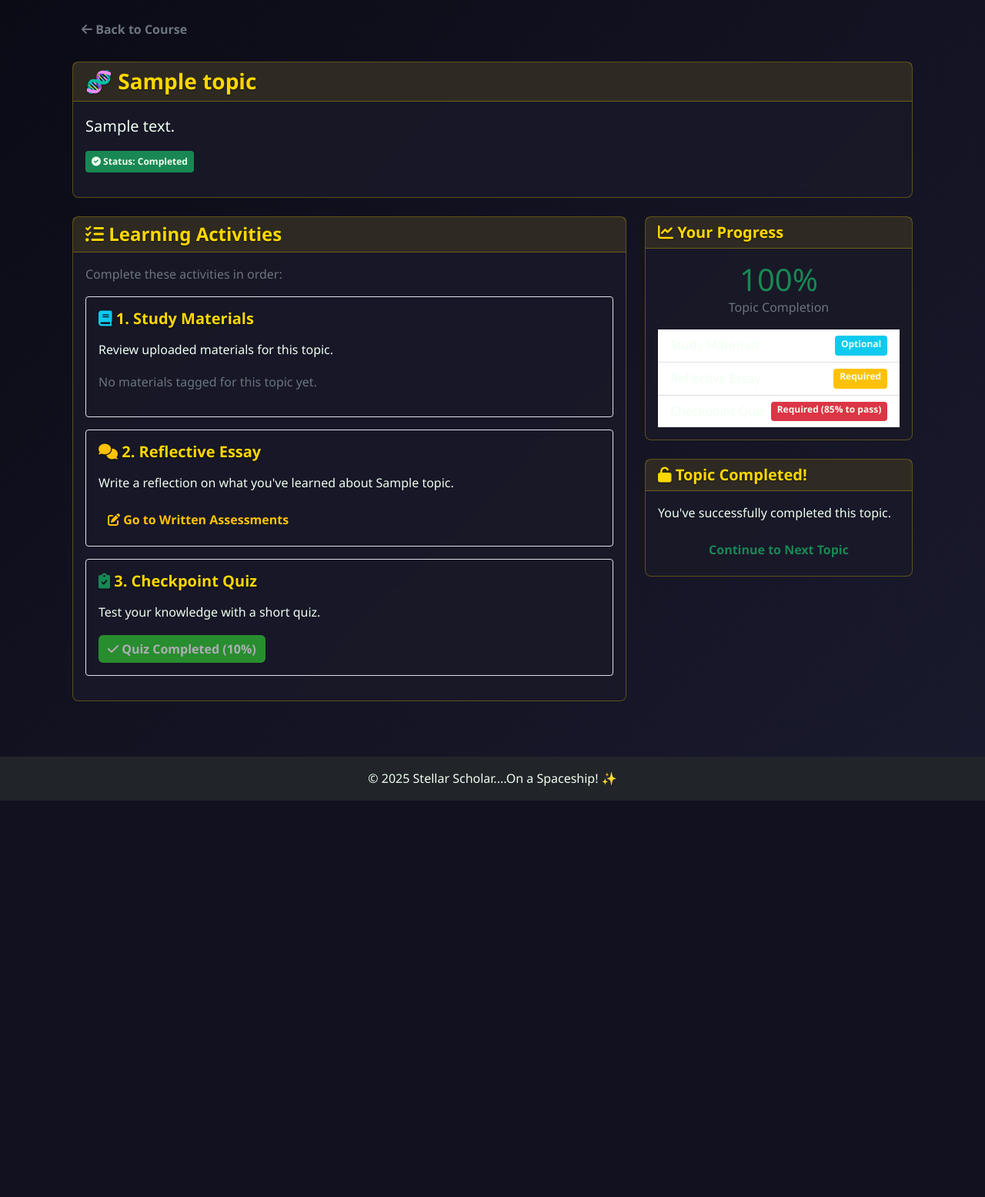
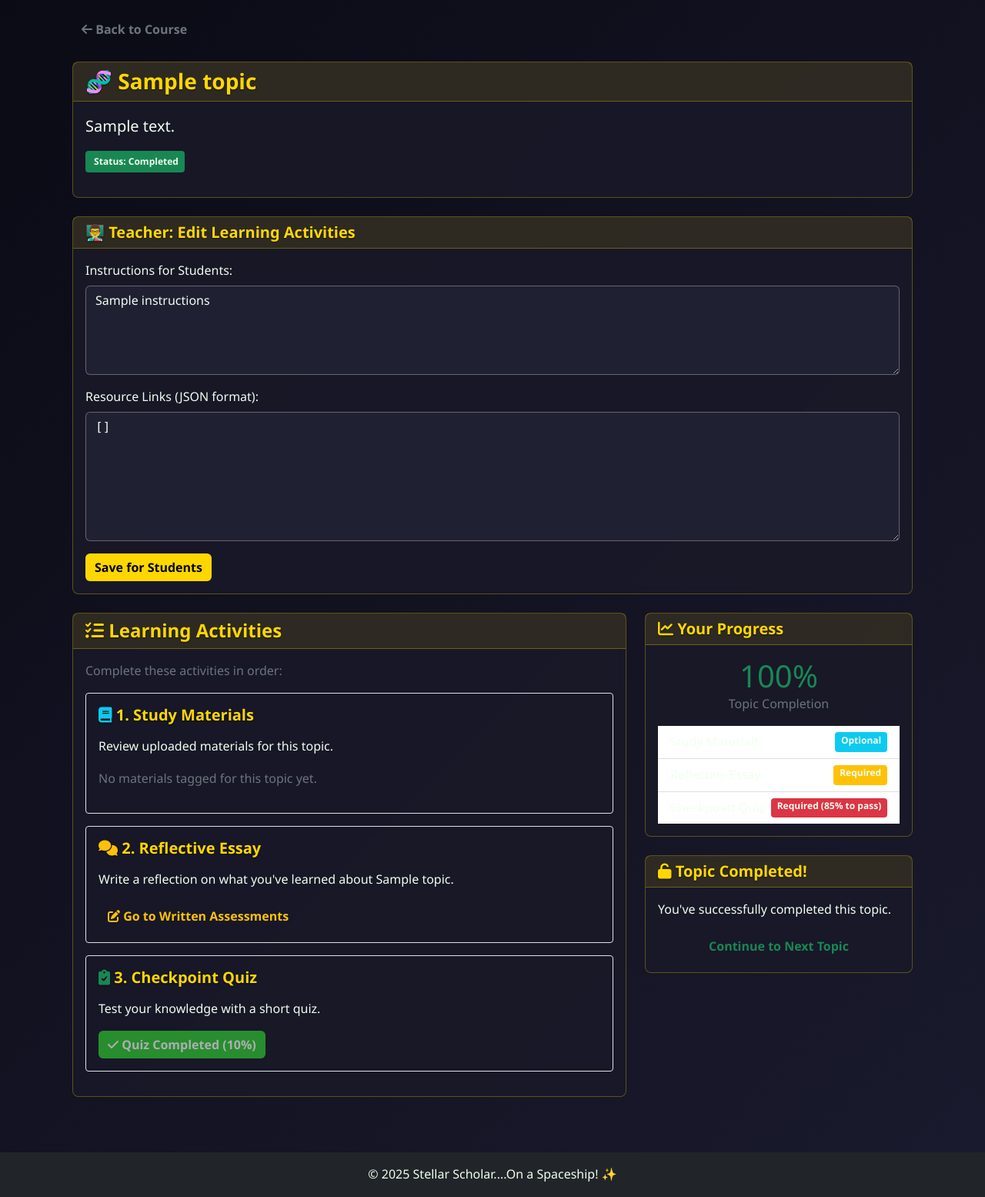
Before and after one commit to siriusbrak7/stellar-scholar, a Flask app: template templates/topic_detail.html in a window 1280 px wide. Shown: the part 187-1742 px from the top of the page at 77% size. Before the commit the page ends 1227 px from the top, so only its background shows below. Run offline with Flask 3, Linux system fonts and the light colour scheme; the visitor is signed in with stand-in values (Sample User, id 1); the template is opened without the code that fills it: most values are stand-ins (such as "Sample title", 1, 10 or a date in 2020).

Commit message:
Add teacher edit section to biology course topics

```diff
--- a/templates/topic_detail.html
+++ b/templates/topic_detail.html
@@ -19,13 +19,57 @@
 
             <!-- Progress Badge -->
             <div class="mb-3">
-                <span class="badge {% if progress.status == 'completed' %}bg-success{% elif progress.status == 'in_progress' %}bg-warning{% else %}bg-secondary{% endif %} p-2">
-                    <i class="fas fa-{% if progress.status == 'completed' %}check-circle{% elif progress.status == 'in_progress' %}spinner{% else %}clock{% endif %}"></i>
+                <span class="badge
+                    {% if progress.status == 'completed' %}bg-success
+                    {% elif progress.status == 'in_progress' %}bg-warning
+                    {% else %}bg-secondary{% endif %} p-2">
+                    <i class="fas fa-
+                        {% if progress.status == 'completed' %}check-circle
+                        {% elif progress.status == 'in_progress' %}spinner
+                        {% else %}clock{% endif %}">
+                    </i>
                     Status: {{ progress.status|replace('_', ' ')|title }}
                 </span>
             </div>
         </div>
     </div>
+
+    <!-- ------------------------------------------------------------ -->
+    <!--            TEACHER EDIT SECTION (INSERTED HERE)             -->
+    <!-- ------------------------------------------------------------ -->
+    {% if session.role == 'teacher' %}
+    <div class="card mb-4 border-warning">
+        <div class="card-header bg-warning text-dark">
+            <h5 class="mb-0">👨‍🏫 Teacher: Edit Learning Activities</h5>
+        </div>
+        <div class="card-body">
+            <form method="POST" action="{{ url_for('update_topic_activities', topic_id=topic.id) }}">
+                <div class="mb-3">
+                    <label class="form-label">Instructions for Students:</label>
+                    <textarea name="instructions" class="form-control" rows="4">{{ topic.learning_activities.instructions if topic.learning_activities else '' }}</textarea>
+                </div>
+
+                <div class="mb-3">
+                    <label class="form-label">Resource Links (JSON format):</label>
+                    <textarea name="resources_json" class="form-control" rows="6" style="font-family: monospace;">{{
+                        topic.learning_activities.links|tojson(indent=2)
+                        if topic.learning_activities and topic.learning_activities.links
+                        else '[]'
+                    }}</textarea>
+                </div>
+
+                <button type="submit" class="btn btn-warning">Save for Students</button>
+            </form>
+        </div>
+    </div>
+    {% endif %}
+
+    <!-- ------------------------------------------------------------ -->
+    <!--                    STUDENT VIEW SECTION                     -->
+    <!-- ------------------------------------------------------------ -->
+    {% if session.role == 'student' %}
+    <!-- (Student-only sections continue normally below…) -->
+    {% endif %}
 
     <!-- Learning Activities -->
     <div class="row">
@@ -42,17 +86,21 @@
                     <div class="activity-item p-3 mb-3 border rounded">
                         <h5><i class="fas fa-book text-info"></i> 1. Study Materials</h5>
                         <p>Review uploaded materials for this topic.</p>
+
                         {% if materials %}
                         <div class="list-group mt-2">
                             {% for material in materials|selectattr('tags', 'equalto', topic.title|lower) %}
                             <a href="{{ url_for('student_materials') }}" class="list-group-item list-group-item-action">
-                                <i class="fas fa-file-{% if material.material_type == 'video' %}video{% else %}alt{% endif %}"></i>
+                                <i class="fas fa-file-
+                                    {% if material.material_type == 'video' %}video{% else %}alt{% endif %}">
+                                </i>
                                 {{ material.title }}
                             </a>
                             {% else %}
                             <p class="text-muted">No materials tagged for this topic yet.</p>
                             {% endfor %}
                         </div>
+
                         {% else %}
                         <p><strong>Instructions:</strong></p>
                         <ol>
@@ -77,6 +125,7 @@
                     <div class="activity-item p-3 mb-3 border rounded">
                         <h5><i class="fas fa-clipboard-check text-success"></i> 3. Checkpoint Quiz</h5>
                         <p>Test your knowledge with a short quiz.</p>
+
                         {% if progress.status == 'completed' %}
                         <button class="btn btn-success disabled">
                             <i class="fas fa-check"></i> Quiz Completed ({{ progress.checkpoint_score }}%)
@@ -99,8 +148,13 @@
                 </div>
                 <div class="card-body">
                     <div class="text-center mb-3">
-                        <div class="display-6 {% if progress.status == 'completed' %}text-success{% elif progress.status == 'in_progress' %}text-warning{% else %}text-secondary{% endif %}">
-                            {% if progress.status == 'completed' %}100%{% elif progress.status == 'in_progress' %}50%{% else %}0%{% endif %}
+                        <div class="display-6
+                            {% if progress.status == 'completed' %}text-success
+                            {% elif progress.status == 'in_progress' %}text-warning
+                            {% else %}text-secondary{% endif %}">
+                            {% if progress.status == 'completed' %}100%
+                            {% elif progress.status == 'in_progress' %}50%
+                            {% else %}0%{% endif %}
                         </div>
                         <p class="text-muted">Topic Completion</p>
                     </div>
```
